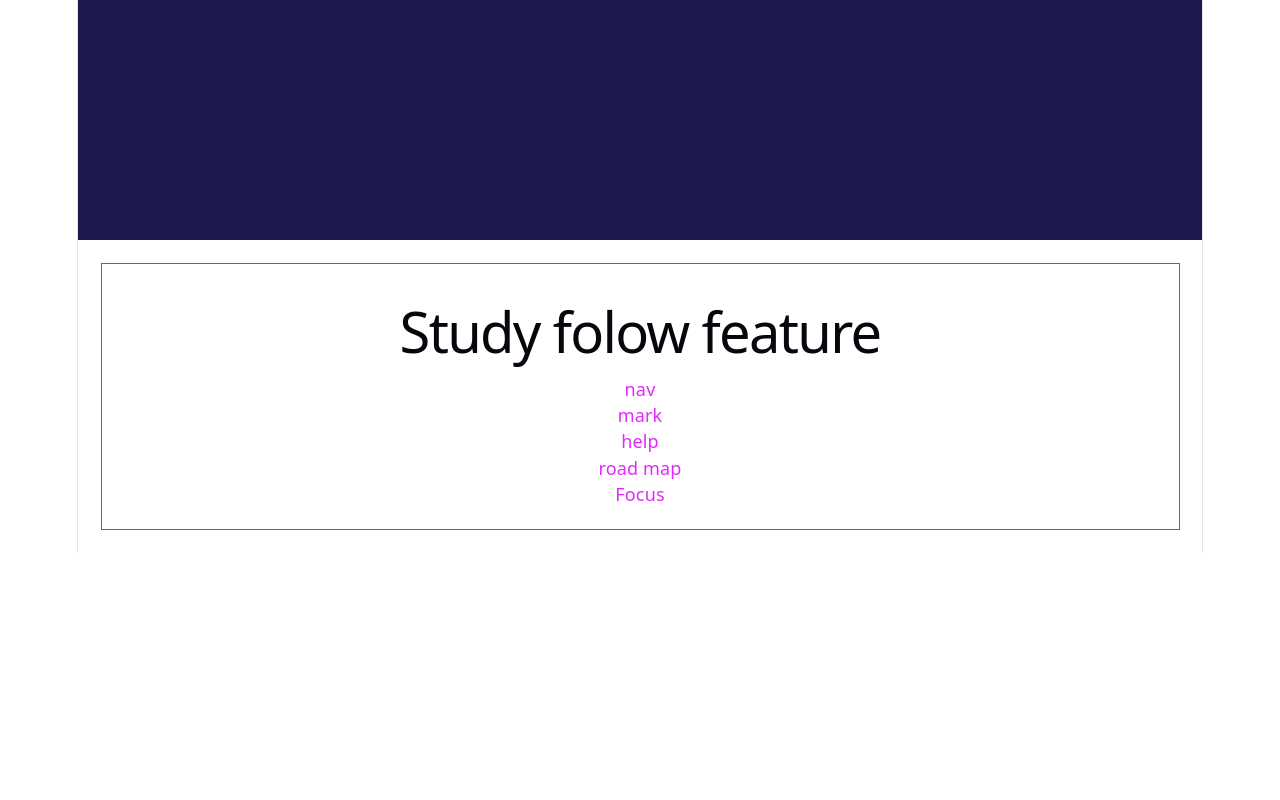
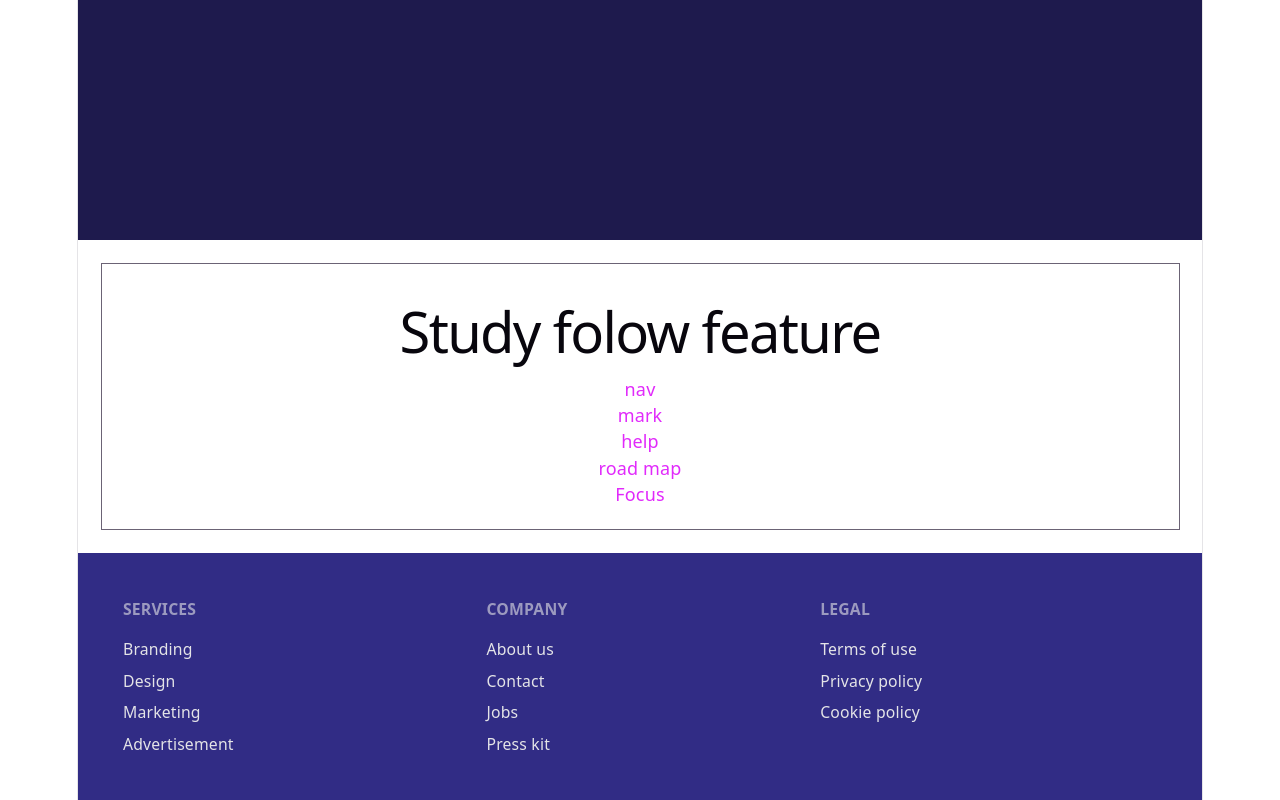
Before and after one commit to Olinurrah/studyFlow, a React (Vite) app: page / in a window 1280 px wide. Shown: the part 915-1715 px from the top of the page. Before the commit the page ends 1468 px from the top, so only its background shows below. Built offline with nearby package versions, Linux system fonts and the light colour scheme.

Commit message:
studyFlow add footer section with semilar desing

```diff
--- a/src/App.jsx
+++ b/src/App.jsx
@@ -1,5 +1,6 @@
 
 import './App.css'
+import Footer from './compunent/Footer'
 import HeroSection from './compunent/HeroSection'
 import Navbar from './compunent/Navbar'
 
@@ -28,6 +29,10 @@ function App() {
   </ul>
 
  </div>
+{/* footer */}
+<Footer></Footer>
+
+
 
     </>
   )
--- /dev/null
+++ b/src/compunent/Footer.jsx
@@ -0,0 +1,31 @@
+
+const Footer = () => {
+    return (
+        <div>
+           <footer className="footer sm:footer-horizontal bg-indigo-900 text-neutral-content p-10">
+  <nav>
+    <h6 className="footer-title">Services</h6>
+    <a className="link link-hover">Branding</a>
+    <a className="link link-hover">Design</a>
+    <a className="link link-hover">Marketing</a>
+    <a className="link link-hover">Advertisement</a>
+  </nav>
+  <nav>
+    <h6 className="footer-title">Company</h6>
+    <a className="link link-hover">About us</a>
+    <a className="link link-hover">Contact</a>
+    <a className="link link-hover">Jobs</a>
+    <a className="link link-hover">Press kit</a>
+  </nav>
+  <nav>
+    <h6 className="footer-title">Legal</h6>
+    <a className="link link-hover">Terms of use</a>
+    <a className="link link-hover">Privacy policy</a>
+    <a className="link link-hover">Cookie policy</a>
+  </nav>
+</footer>
+        </div>
+    );
+};
+
+export default Footer;
```
